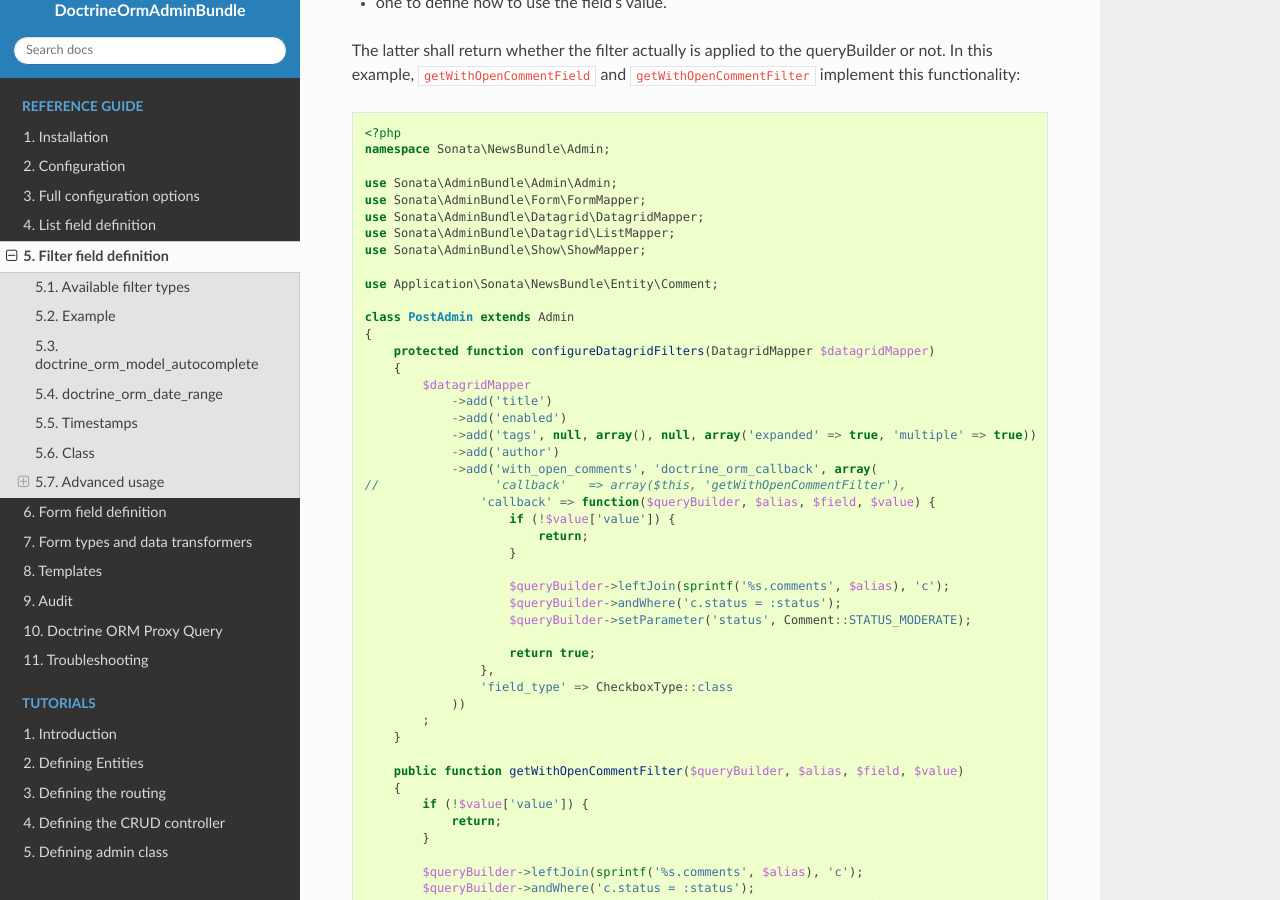
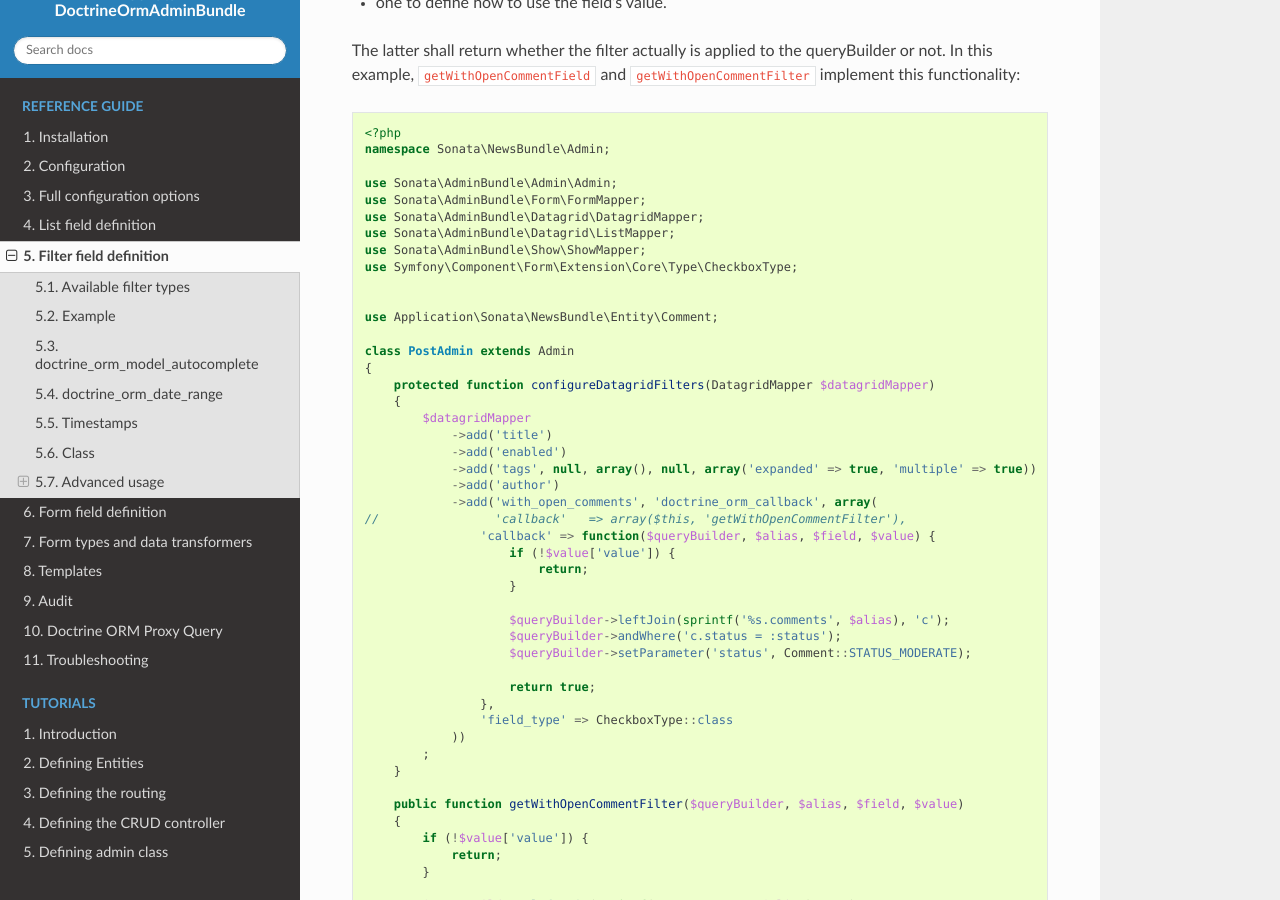
Before and after one commit to sonata-project/SonataDoctrineORMAdminBundle, a Sphinx documentation site: the page built from docs/reference/filter_field_definition.rst, in a window 1280 px wide and 900 px high, scrolled down 4487 px. Built offline with Sphinx 7.4.7 and the Read the Docs theme 2.0.0, drawn with Linux system fonts in a browser that asks for light colours.

Commit message:
Add use statements for CheckboxType::class

```diff
--- a/docs/reference/filter_field_definition.rst
+++ b/docs/reference/filter_field_definition.rst
@@ -225,6 +225,8 @@ In this example, ``getWithOpenCommentField`` and ``getWithOpenCommentFilter`` im
     use Sonata\AdminBundle\Datagrid\DatagridMapper;
     use Sonata\AdminBundle\Datagrid\ListMapper;
     use Sonata\AdminBundle\Show\ShowMapper;
+    use Symfony\Component\Form\Extension\Core\Type\CheckboxType;
+
 
     use Application\Sonata\NewsBundle\Entity\Comment;
 
```
